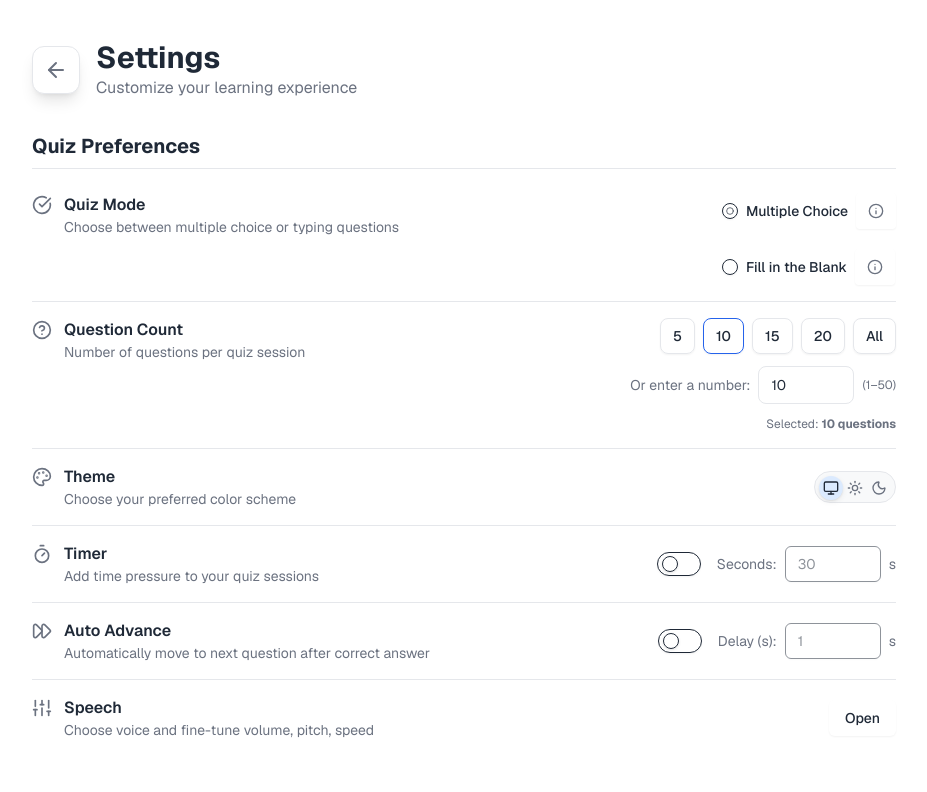
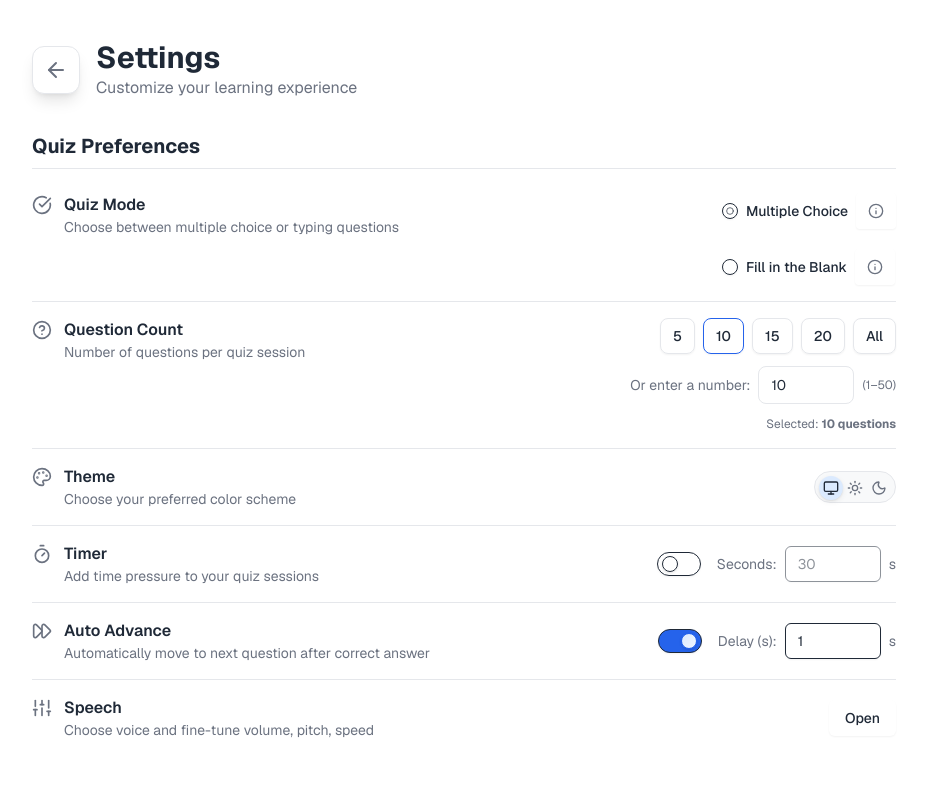
Before and after one commit to shoaibnigamshaik/quickfrench, a Next.js app: page /settings in a window 1280 px wide. Shown: the top 792 px of the page, without its empty margins (176-1103 px from the left). Built offline with nearby package versions, Linux system fonts and the light colour scheme.

Commit message:
Enabled auto-advance by default

```diff
--- a/src/app/settings/page.tsx
+++ b/src/app/settings/page.tsx
@@ -105,7 +105,8 @@ const SettingsPage = () => {
     },
   );
   const [autoAdvance, setAutoAdvance] = React.useState<boolean>(() => {
-    return getLS("autoAdvance") === "true";
+    const saved = getLS("autoAdvance");
+    return saved === null ? true : saved === "true";
   });
   // Store UI in seconds for consistency (0.3–5.0 s), persist as ms in localStorage
   const [autoAdvanceDelaySec, setAutoAdvanceDelaySec] = React.useState<number>(
```
